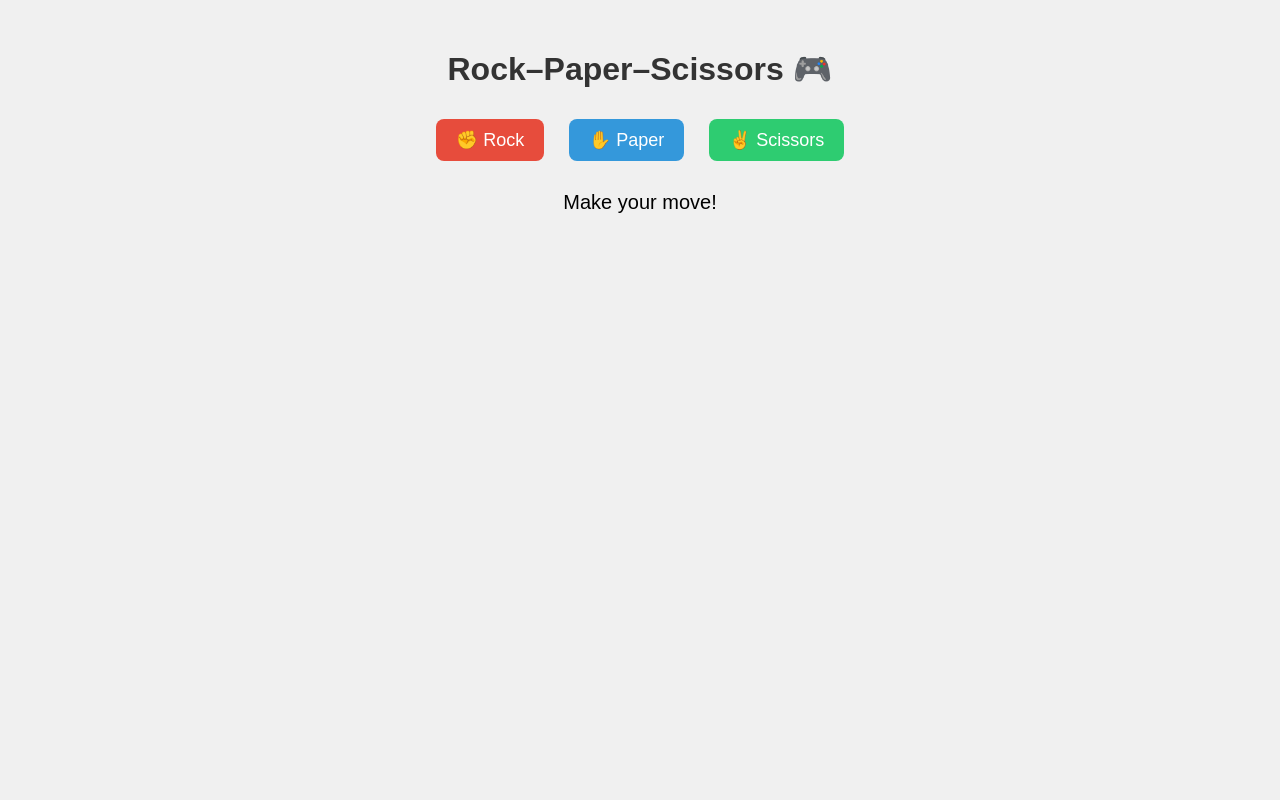
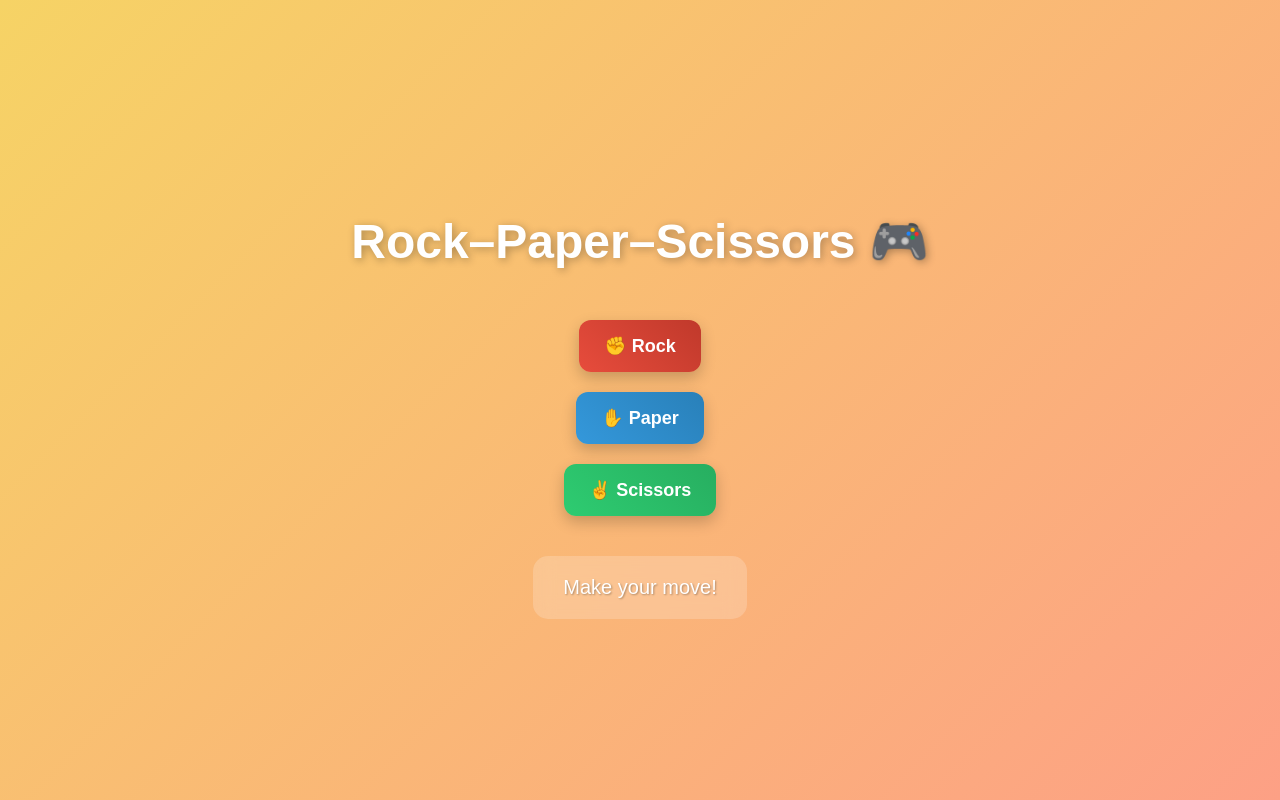
Before and after one commit to vinitkawadkr/rock-paper-scissor, a plain HTML site: page index.html in a window 1280 px wide. Drawn offline with Linux system fonts and the light colour scheme.

Commit message:
Update index.html

```diff
--- a/index.html
+++ b/index.html
@@ -4,30 +4,70 @@
   <meta charset="UTF-8">
   <title>Rock Paper Scissors</title>
   <style>
+    /* Body styling */
     body {
-      font-family: Arial, sans-serif;
+      font-family: 'Arial', sans-serif;
       text-align: center;
-      margin-top: 50px;
-      background: #f0f0f0;
+      margin: 0;
+      padding: 0;
+      min-height: 100vh;
+      display: flex;
+      flex-direction: column;
+      justify-content: center;
+      align-items: center;
+      background: linear-gradient(135deg, #f6d365, #fda085); /* Gradient background */
     }
-    h1 { color: #333; }
+
+    h1 {
+      color: #fff;
+      font-size: 3em;
+      text-shadow: 2px 2px 8px rgba(0,0,0,0.3);
+      margin-bottom: 40px;
+    }
+
+    /* Button styling */
     button {
       margin: 10px;
-      padding: 10px 20px;
+      padding: 15px 25px;
       font-size: 18px;
       border: none;
-      border-radius: 8px;
+      border-radius: 12px;
       cursor: pointer;
-      transition: 0.3s;
+      transition: all 0.3s ease;
+      color: #fff;
+      font-weight: bold;
+      box-shadow: 0 6px 15px rgba(0,0,0,0.2);
+      background-size: 200% 200%;
     }
-    button:hover { opacity: 0.8; }
-    .rock { background: #e74c3c; color: #fff; }
-    .paper { background: #3498db; color: #fff; }
-    .scissors { background: #2ecc71; color: #fff; }
+
+    button:hover {
+      transform: scale(1.1);
+      opacity: 0.9;
+    }
+
+    .rock {
+      background: linear-gradient(45deg, #e74c3c, #c0392b);
+    }
+    .paper {
+      background: linear-gradient(45deg, #3498db, #2980b9);
+    }
+    .scissors {
+      background: linear-gradient(45deg, #2ecc71, #27ae60);
+    }
+
+    /* Result box styling */
     #result {
-      margin-top: 20px;
+      margin-top: 30px;
       font-size: 20px;
+      background: rgba(255, 255, 255, 0.2);
+      padding: 20px 30px;
+      border-radius: 15px;
+      color: #fff;
+      text-shadow: 1px 1px 2px rgba(0,0,0,0.3);
+      backdrop-filter: blur(10px);
+      max-width: 300px;
       white-space: pre-line;
+      transition: all 0.3s ease;
     }
   </style>
 </head>
```
